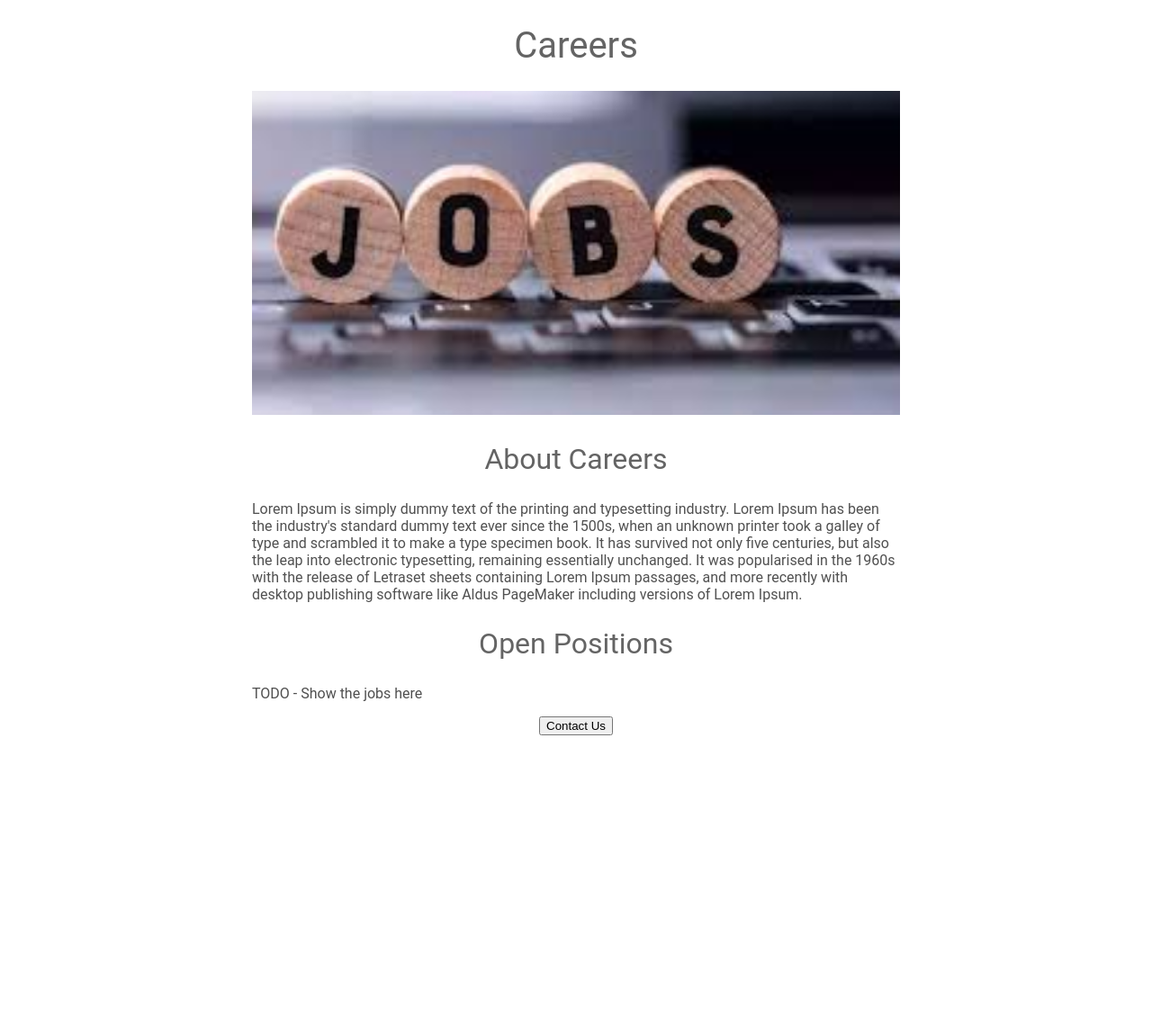
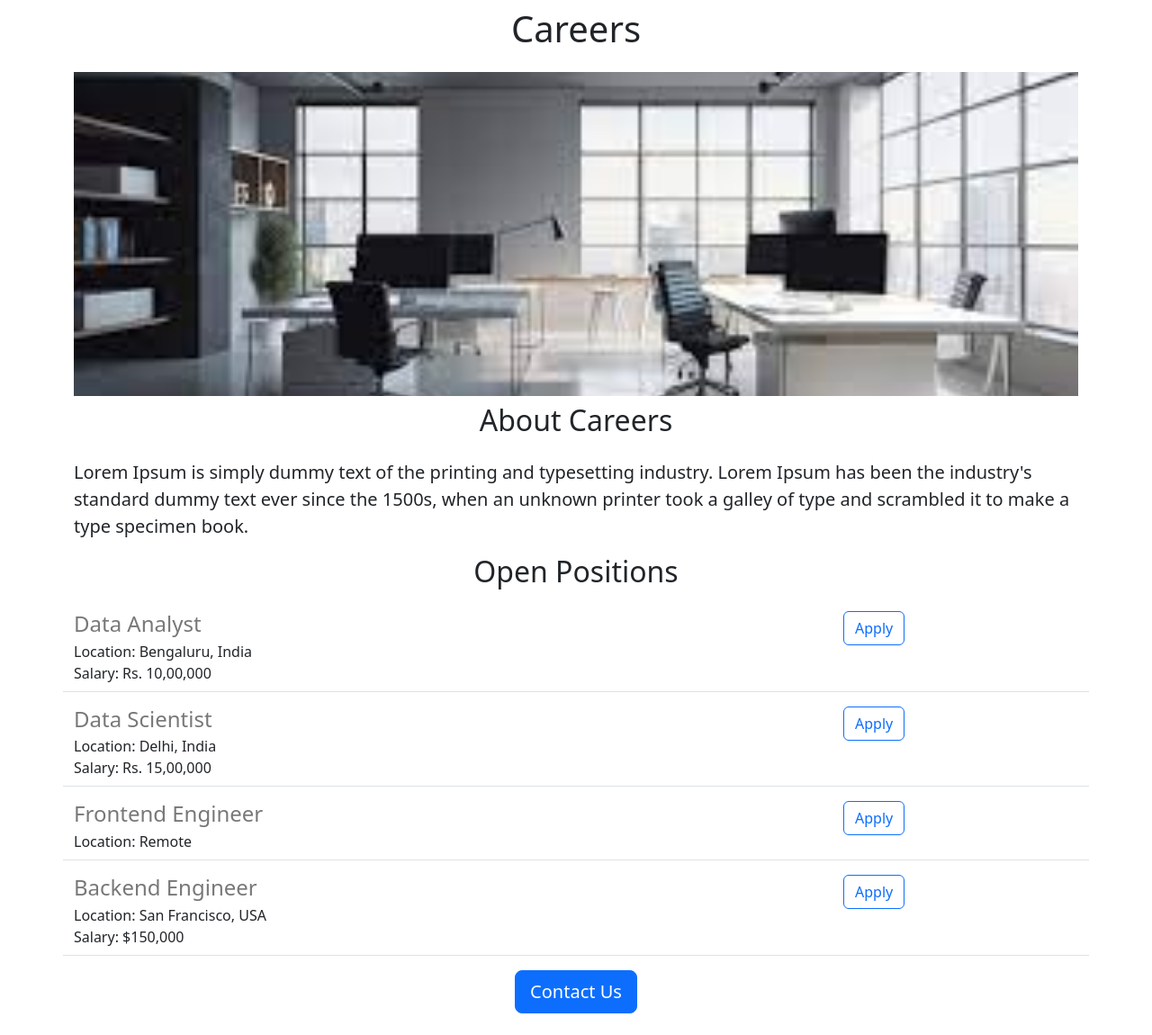
Before and after one commit to S1DdharTH16/careers-website, a Flask app: page / in a window 1280 px wide. Shown: the whole page at 90% size. Before the commit the page ends 817 px from the top, so only its background shows below. Run offline with Flask 3, Linux system fonts and the light colour scheme.

Commit message:
added dynamic data

```diff
--- a/app.py
+++ b/app.py
@@ -2,10 +2,37 @@ from flask import Flask, render_template
 
 app = Flask(__name__)
 
+JOBS = [
+  {
+    'id': 1,
+    'title': 'Data Analyst',
+    'location': 'Bengaluru, India',
+    'salary': 'Rs. 10,00,000'
+  },
+  {
+    'id': 2,
+    'title': 'Data Scientist',
+    'location': 'Delhi, India',
+    'salary': 'Rs. 15,00,000'
+  },
+  {
+    'id': 3,
+    'title': 'Frontend Engineer',
+    'location': 'Remote'
+  },
+  {
+    'id': 4,
+    'title': 'Backend Engineer',
+    'location': 'San Francisco, USA',
+    'salary': '$150,000'
+  }
+
+]
+
 
 @app.route('/')
 def hello_world():
-  return render_template('home.html')
+  return render_template('home.html', jobs=JOBS)
 
 
 if __name__ == '__main__':
--- a/templates/home.html
+++ b/templates/home.html
@@ -1,49 +1,39 @@
 <!DOCTYPE html>
 <html lang="en">
  <head>
+   <meta charset="utf-8">
+   <meta name="viewport" content="width=device-width, initial-scale=1">
+   <link href="https://cdn.jsdelivr.net/npm/bootstrap@5.3.3/dist/css/bootstrap.min.css" rel="stylesheet" integrity="sha384-QWTKZyjpPEjISv5WaRU9OFeRpok6YctnYmDr5pNlyT2bRjXh0JMhjY6hW+ALEwIH" crossorigin="anonymous">
+   <style>
+     #banner{
+       height: 360px;
+       width: 100%;
+       object-fit: cover;
+     }
+   </style>
+
+
   <title>Careers</title>
-  <style>
-    h1{
-      font-size: 40px;
-      font-family: Roboto;
-      font-weight: normal;
-      color: rgb(100,100,100);
-      text-align: center;
-    }
-    #banner{
-      width: 100%;
-      height: 360px;
-      object-fit: cover;
-    }
-    h2{
-      font-size: 32px;
-      font-family: Roboto;
-      font-weight: normal;
-      color: rgb(100,100,100);
-      text-align: center;
-    }
-    p{
-      font-family: Roboto;
-      color: rgb(80,80,80);
-    }
-    #container{
-      max-width: 720px;
-      margin: 0 auto;
-    }
-  </style>
  </head>
+
  <body>
-  <div id="container">
-    <h1>Careers</h1>
-    <img id="banner" src="static/banner.jpeg">
-    <h2>About Careers</h2>
+  <div class="container">
+    <h1 class="text-center mt-2 mb-4">Careers</h1>
+    <img class="img-fluid" id="banner" src="static/banner.jpeg">
+    <h2 class="text-center mt-2 mb-4">About Careers</h2>
 
-        <p>Lorem Ipsum is simply dummy text of the printing and typesetting industry. Lorem Ipsum has been the industry's standard dummy             text ever since the 1500s, when an unknown printer took a galley of type and scrambled it to make a type specimen book. It has             survived not only five centuries, but also the leap into electronic typesetting, remaining essentially unchanged. It was                   popularised in the 1960s with the release of Letraset sheets containing Lorem Ipsum passages, and more recently with desktop               publishing software like Aldus PageMaker including versions of Lorem Ipsum.</p>
+        <p class="lead">Lorem Ipsum is simply dummy text of the printing and typesetting industry. Lorem Ipsum has been the industry's standard dummy             text ever since the 1500s, when an unknown printer took a galley of type and scrambled it to make a type specimen book. </p>
 
-   <h2>Open Positions</h2>
-   <p>TODO - Show the jobs here</p>
-    <div style="text-align:center;">
-      <button>Contact Us</button>
+   <h2 class="text-center mt-2 mb-4">Open Positions</h2>
+
+      <div>
+        {% for job in jobs %}
+          {% include 'jobitem.html' %}
+        {% endfor %}
+      </div>
+
+    <div class="text-center mt-2 mb-4">
+      <button class="btn btn-primary btn-lg"">Contact Us</button>
     </div>
   </div>
  </body>
--- /dev/null
+++ b/templates/jobitem.html
@@ -0,0 +1,16 @@
+<div class="border-bottom row" style="margin-bottom: 16px; padding-bottom:8px;">
+  <div class="col-9">
+    <h4 style="color:rgb(120, 120, 120); margin-bottom:4px;">
+      {{job['title']}}
+    </h4>
+
+    <div>Location: {{job['location']}}</div>
+
+    {% if 'salary' in job %}
+      <div>Salary: {{job['salary']}}</div>
+    {% endif %}
+  </div>
+  <div class="col-3">
+    <button type="button" class="btn btn-outline-primary ">Apply</button>
+  </div>
+</div>
```
Also changed, not shown: static/banner.jpeg.
